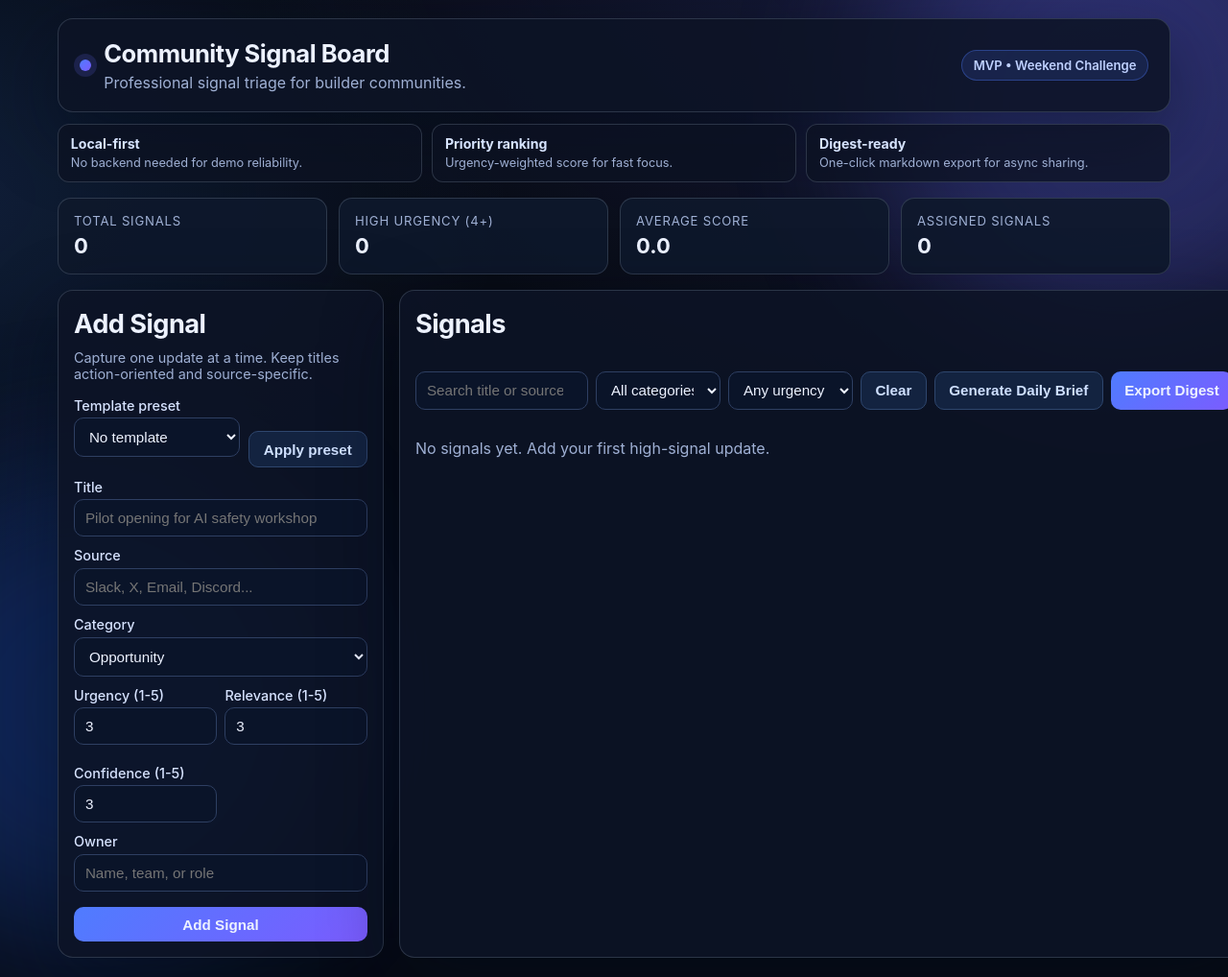
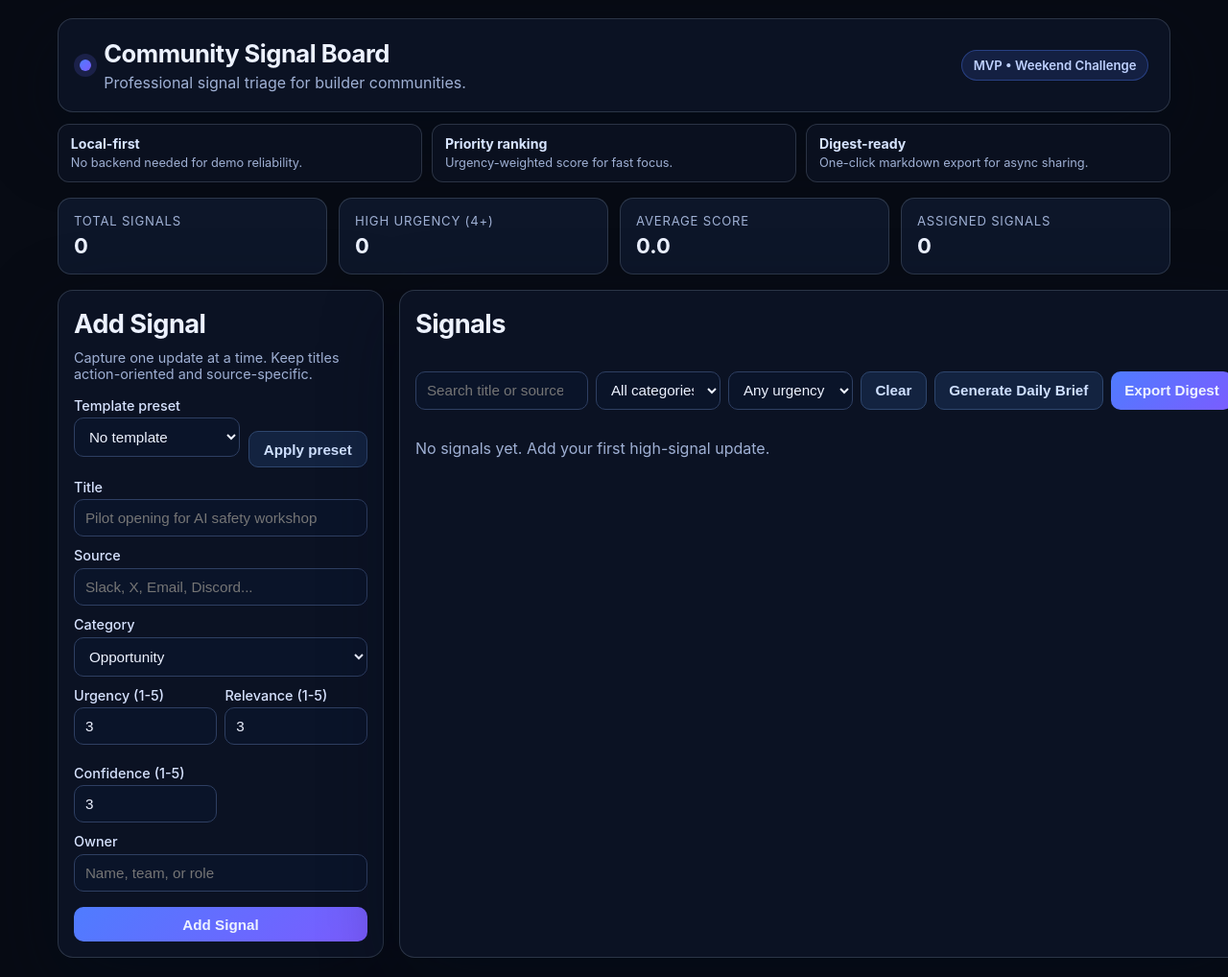
Before and after one commit to laulopezreal/vela-community-signal-board, a plain HTML site: page app/index.html in a window 1280 px wide. Shown: the top 1018 px of the page at 96% size. Drawn offline with Linux system fonts and the light colour scheme.

Commit message:
style: remove gradient background and keep clean professional UI (#4)
* feat: add confidence scoring and owner assignment

* style: remove gradient background and shift to clean professional dark surface

```diff
--- a/app/index.html
+++ b/app/index.html
@@ -7,9 +7,6 @@
     <link rel="stylesheet" href="./styles.css" />
   </head>
   <body>
-    <div class="bg-glow bg-glow-a"></div>
-    <div class="bg-glow bg-glow-b"></div>
-
     <header class="header shell">
       <div class="brand">
         <span class="brand-dot"></span>
--- a/app/styles.css
+++ b/app/styles.css
@@ -17,24 +17,8 @@ body {
   margin: 0;
   color: var(--text);
   font-family: Inter, ui-sans-serif, system-ui, -apple-system, Segoe UI, Roboto, sans-serif;
-  background: radial-gradient(1400px 900px at 85% -10%, rgba(99, 102, 241, 0.22), transparent 60%),
-              radial-gradient(1200px 700px at -10% 20%, rgba(59, 130, 246, 0.18), transparent 55%),
-              var(--bg);
+  background: var(--bg);
 }
-
-.bg-glow {
-  position: fixed;
-  width: 32rem;
-  height: 32rem;
-  border-radius: 9999px;
-  filter: blur(80px);
-  pointer-events: none;
-  opacity: 0.3;
-  z-index: 0;
-}
-
-.bg-glow-a { top: -9rem; right: -9rem; background: #6366f1; }
-.bg-glow-b { bottom: -12rem; left: -10rem; background: #2563eb; }
 
 .shell {
   position: relative;
```
